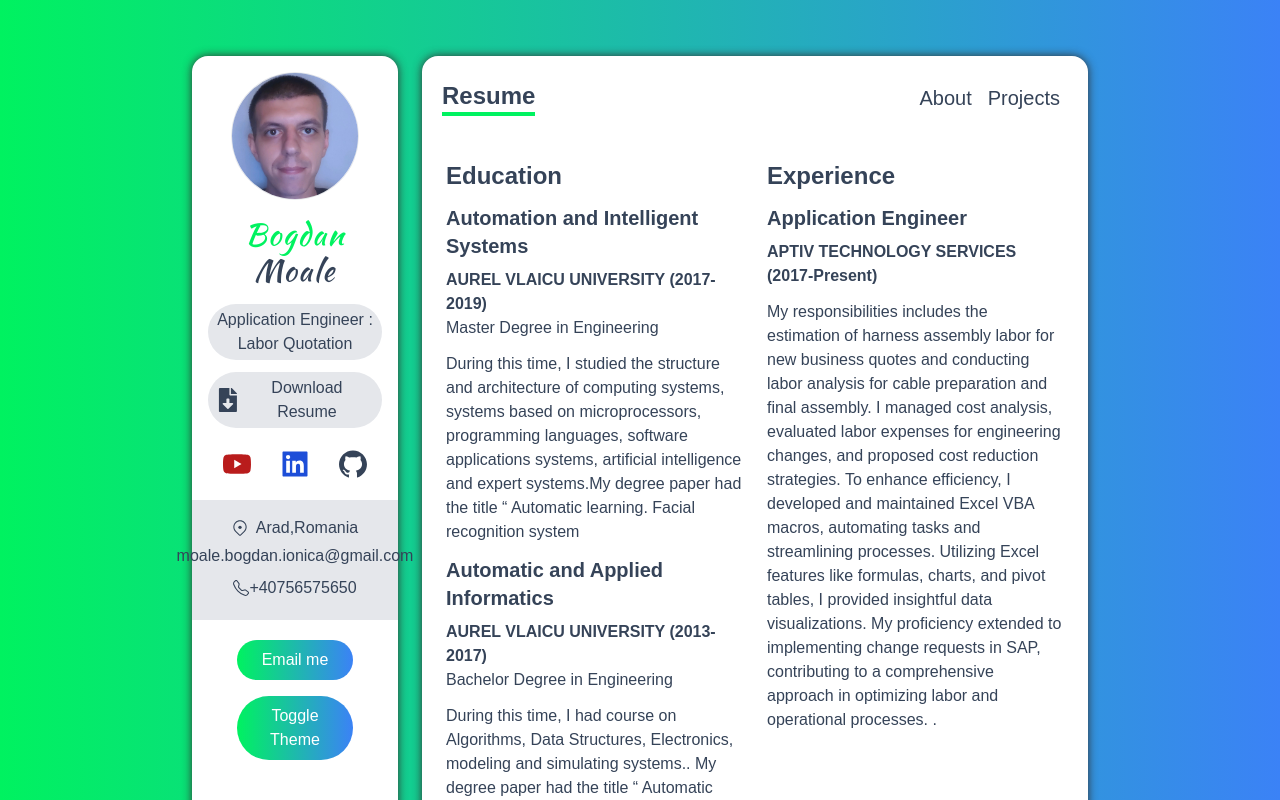
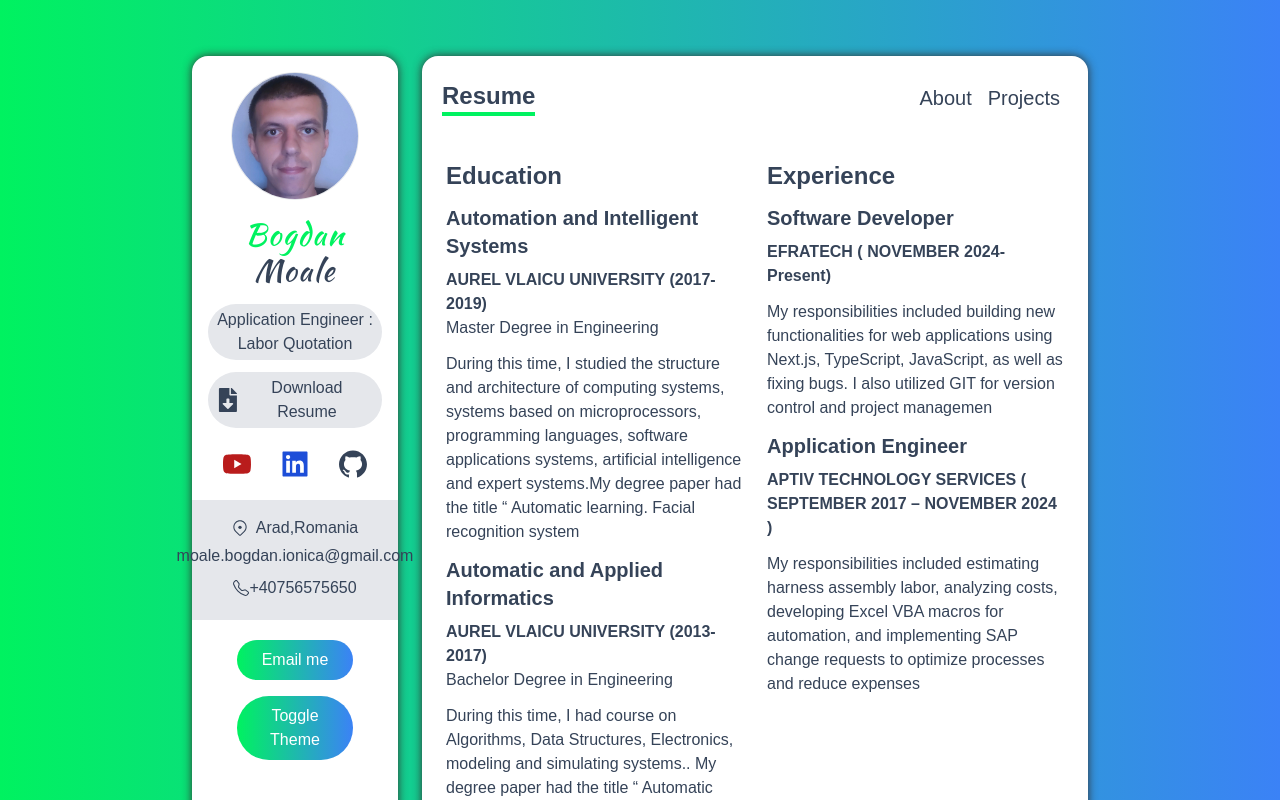
Before and after one commit to BogdanMoale/portfolio, a Next.js app: page /resume in a window 1280 px wide. Shown: the top 800 px of the page. Built offline with nearby package versions, Linux system fonts and the light colour scheme.

Commit message:
update resume with new job details

```diff
--- a/pages/resume.js
+++ b/pages/resume.js
@@ -55,22 +55,23 @@ function ResumePage() {
         <motion.div variants={fadeInUp} initial="initial" animate="animate">
           <h5 className="my-3 text-2xl font-bold">Experience</h5>
           <div className="">
+            <h5 className="my-2 text-xl font-bold">Software Developer</h5>
+            <p className="font-semibold">EFRATECH ( NOVEMBER 2024-Present)</p>
+            <p className="my-3">
+              My responsibilities included building new functionalities for web
+              applications using Next.js, TypeScript, JavaScript, as well as
+              fixing bugs. I also utilized GIT for version control and project
+              managemen
+            </p>
             <h5 className="my-2 text-xl font-bold">Application Engineer</h5>
             <p className="font-semibold">
-              APTIV TECHNOLOGY SERVICES (2017-Present)
+              APTIV TECHNOLOGY SERVICES ( SEPTEMBER 2017 – NOVEMBER 2024 )
             </p>
             <p className="my-3">
-              My responsibilities includes the estimation of harness assembly
-              labor for new business quotes and conducting labor analysis for
-              cable preparation and final assembly. I managed cost analysis,
-              evaluated labor expenses for engineering changes, and proposed
-              cost reduction strategies. To enhance efficiency, I developed and
-              maintained Excel VBA macros, automating tasks and streamlining
-              processes. Utilizing Excel features like formulas, charts, and
-              pivot tables, I provided insightful data visualizations. My
-              proficiency extended to implementing change requests in SAP,
-              contributing to a comprehensive approach in optimizing labor and
-              operational processes. .
+              My responsibilities included estimating harness assembly labor,
+              analyzing costs, developing Excel VBA macros for automation, and
+              implementing SAP change requests to optimize processes and reduce
+              expenses
             </p>
           </div>
         </motion.div>
```
